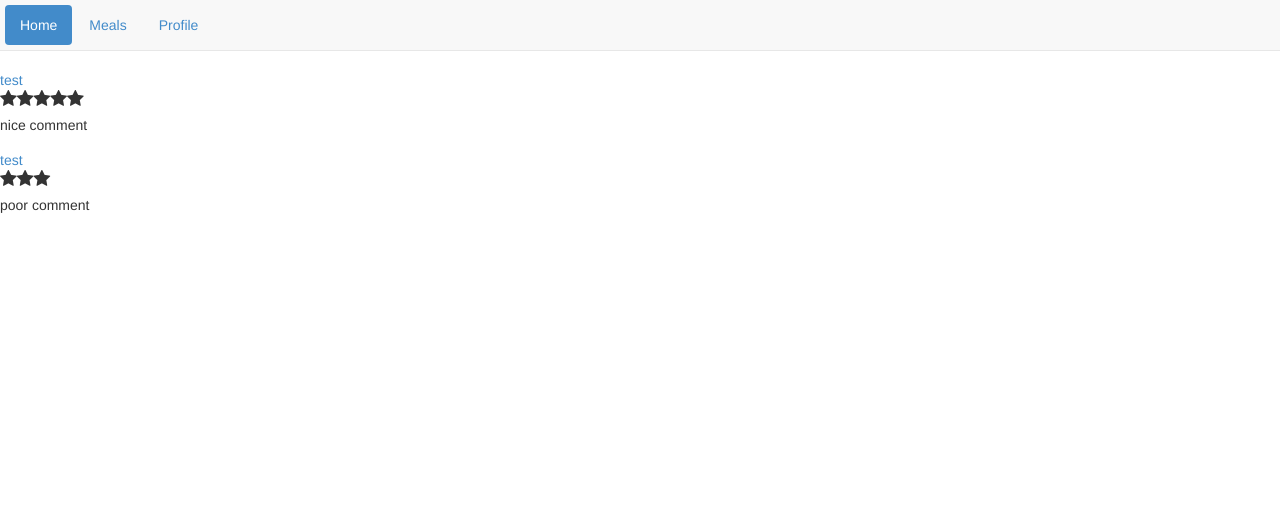
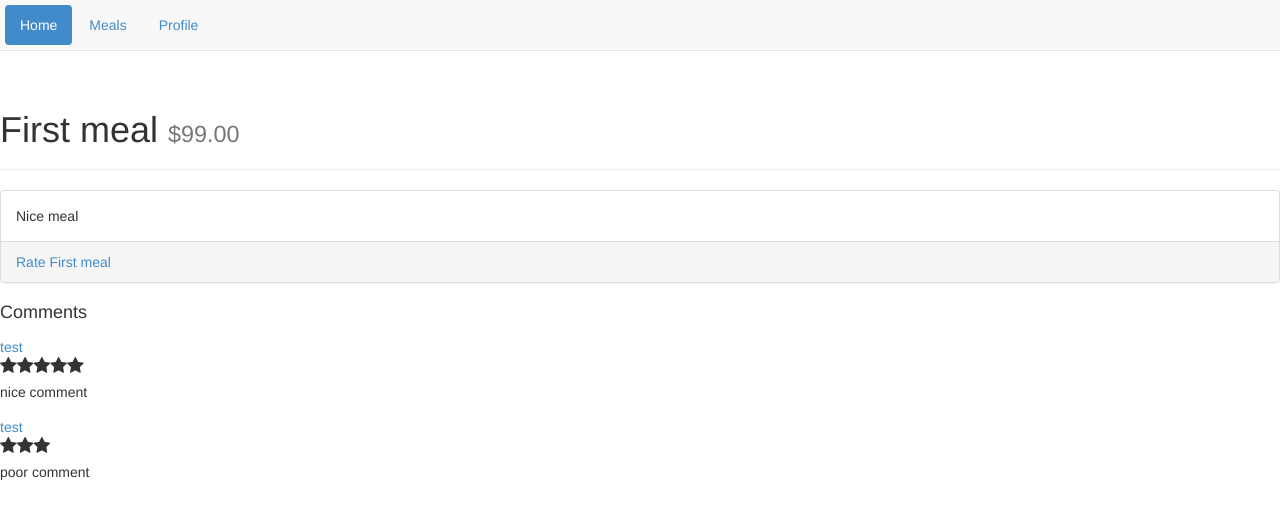
Before and after one commit to bogo88/lea, a Django app: page /rating/2 in a window 1280 px wide. Shown: the top 519 px of the page. Run offline with Django 3.2, Linux system fonts and the light colour scheme; data comes from the database, SQL or seed files in the repository; some libraries are stand-ins or nearby versions.

Commit message:
rate page

```diff
--- a/main/templates/main/meals.html
+++ b/main/templates/main/meals.html
@@ -6,7 +6,7 @@
     {% if all_meals %}
 	<div class="list-group">
 	{% for meal in all_meals %}
-	    <a href="{% url 'main:rating' meal.id  %}" class="list-group-item">{{meal.name}}  <span class="badge"><i class="fa fa-btc"></i> {{meal.price|floatformat:2}}</span></a>
+	    <a href="{% url 'main:rating' meal.id  %}" class="list-group-item">{{meal.name}}  <span class="badge">${{meal.price|floatformat:2}}</span></a>
 	{% endfor %}
 	</div>
     {% else %}
--- a/main/templates/main/rating.html
+++ b/main/templates/main/rating.html
@@ -1,9 +1,19 @@
 {% extends 'main/base.html' %}
 
-{% block title%}Ratings{% endblock %}
+{% block title%}Ratings for {{meal.name}}{% endblock %}
 
 {%block content %}
+<div class="page-header">
+  <h1>{{meal.name}} <small>${{meal.price|floatformat:2}}</small></h1>
+</div>
+<div class="panel panel-default">
+  <div class="panel-body">
+    {{meal.description}}
+  </div>
+  <div class="panel-footer"><a href="{% url 'main:rate' meal.id %}" >Rate {{meal.name}}</a></div>
+</div>
     {% if ratings %}
+    <h4>Comments</h4>
 	{% for rating in ratings %}
 	<div class="media">
 	 <a class="pull-left" href="#">
```
Also changed, not shown: main/templates/main/rate.html (added, +7 -0 lines).
